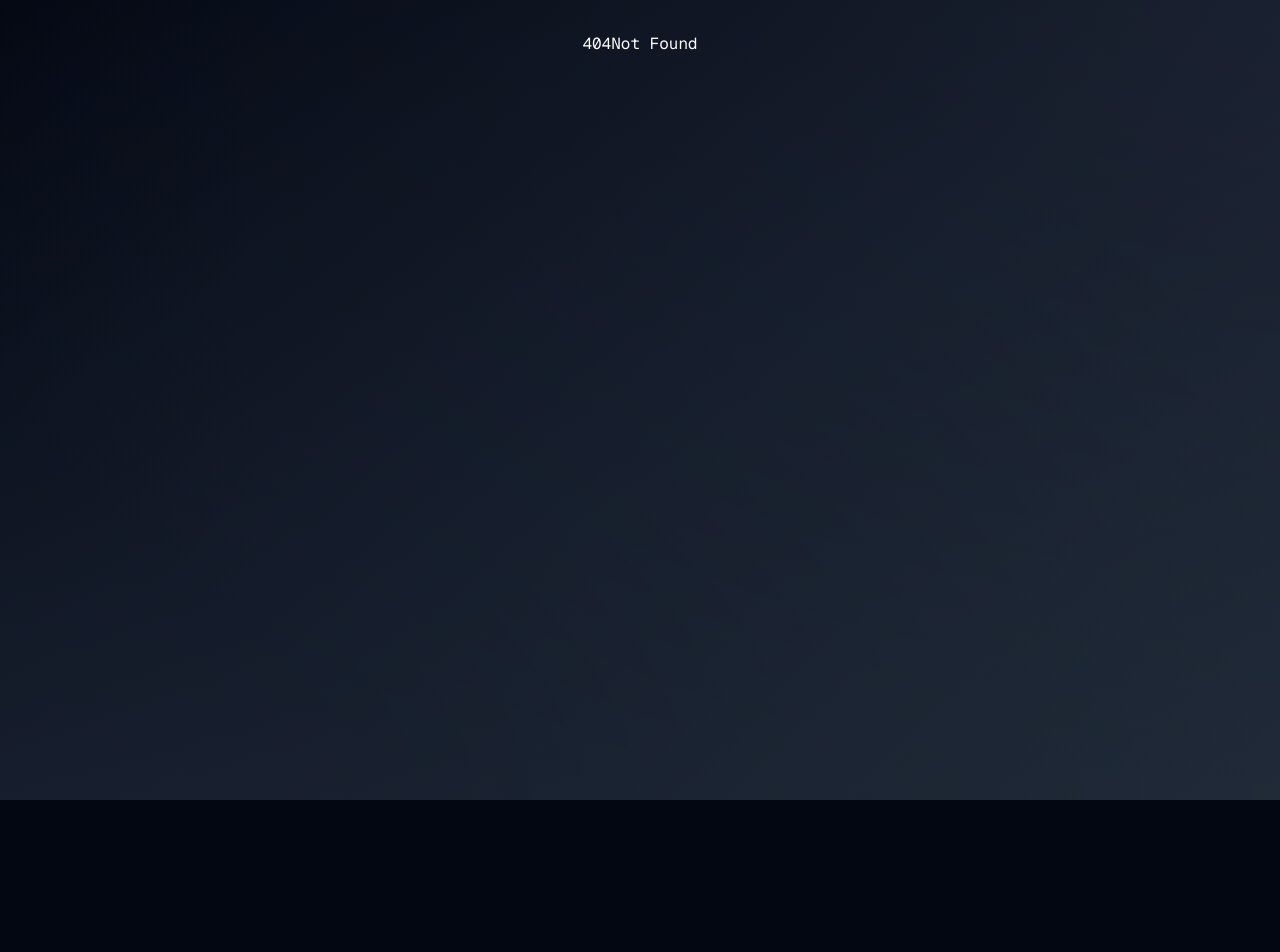
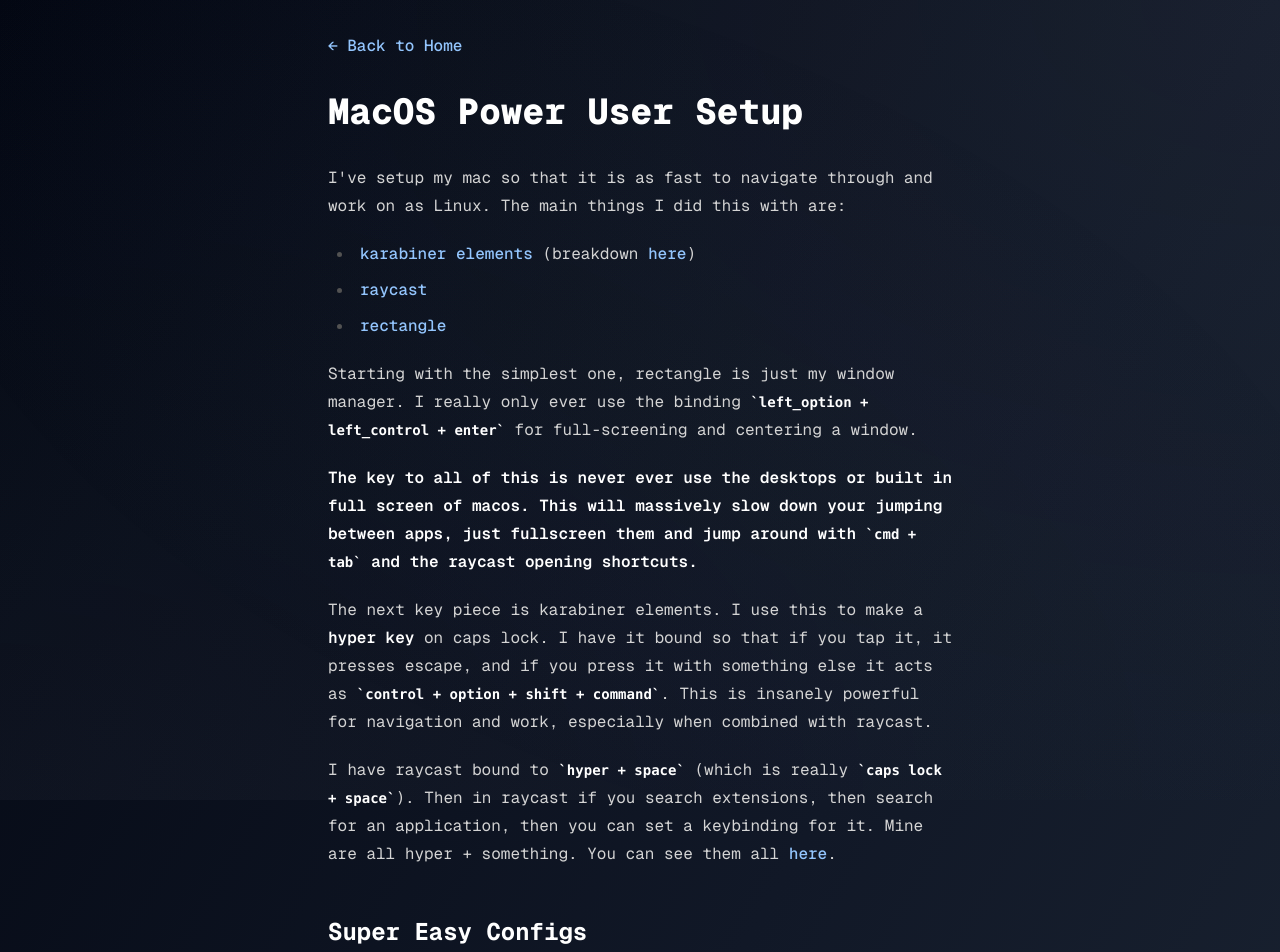
Before and after one commit to bmdavis419/davis7dotsh, a SvelteKit app: page /macos in a window 1280 px wide. Before the commit this address had no page. Shown: the top 952 px of the page. Before the commit the page ends 800 px from the top, so only its background shows below. Built offline with nearby package versions, Linux system fonts and the light colour scheme.

Commit message:
macos stuff is ready

```diff
--- a/src/lib/components/Keyboard.svelte
+++ b/src/lib/components/Keyboard.svelte
@@ -78,7 +78,7 @@
 			{ label: 'Backspace', width: 80 }
 		],
 		[
-			{ label: 'Tab', width: 60 },
+			{ label: 'Tab', width: 60, title: 'control + tab', description: 'Presses control + tab' },
 			{ label: 'Q', width: 40 },
 			{ label: 'W', width: 40, title: 'CMD + W', description: 'Presses cmd + w' },
 			{ label: 'E', width: 40 },
--- a/src/routes/+page.svelte
+++ b/src/routes/+page.svelte
@@ -19,14 +19,19 @@
 			<a href="https://www.youtube.com/@bmdavis419" target="_blank">youtuber</a>, and
 			<a href="https://www.youtube.com/@t3dotgg/videos" target="_blank">theo's manager</a>
 		</p>
-		<p class="m-0">based in SF</p>
+		<p class="m-0 flex items-center gap-1">in san francisco</p>
 
 		<h3>You might be looking for:</h3>
 
 		<p>
-			<a href="/karabiner">My Mac Setup</a>: a collection of resources on how I setup my mac to be a
-			power user's dream. Includes my karabiner config, keyboard shortcuts, tools I used to make my
+			<a href="/macos">My MacOS Setup</a>: a collection of resources on how I setup my mac to be a
+			power user's dream. Includes karabiner config, keyboard shortcuts, tools I used to make my
 			configs, all the programs I use, and more.
+		</p>
+
+		<p>
+			<a href="/karabiner">Karabiner Config</a>: my complete karabiner elements config and a
+			visualizer for all my keybindings.
 		</p>
 
 		<p>
--- a/src/routes/karabiner/+page.svelte
+++ b/src/routes/karabiner/+page.svelte
@@ -27,6 +27,10 @@
 	};
 </script>
 
+<svelte:head>
+	<title>Ben Davis - Karabiner Config</title>
+</svelte:head>
+
 <div class="flex flex-col items-start gap-8">
 	<a href="/" class="text-accent hover:text-accent/80 mb-2 transition-colors">← Back to Home</a>
 	<h2 class="text-primary text-2xl font-semibold">My Karabiner Config</h2>
@@ -53,7 +57,10 @@
 	<p class="text-secondary">Keybindings:</p>
 	<ul class="w-full space-y-2 font-bold">
 		<li class="text-secondary border-border border-b py-2 last:border-b-0">Caps Lock to Hyper</li>
-		<li class="text-secondary border-border border-b py-2 last:border-b-0">Hyper + a to cmd+a</li>
+		<li class="text-secondary border-border border-b py-2 last:border-b-0">
+			Hyper + tab to control + tab
+		</li>
+		<li class="text-secondary border-border border-b py-2 last:border-b-0">Hyper + a to cmd + a</li>
 		<li class="text-secondary border-border border-b py-2 last:border-b-0">
 			Hyper + j/k to pageup/pagedown
 		</li>
--- /dev/null
+++ b/src/routes/macos/+page.svelte
@@ -0,0 +1,175 @@
+<script lang="ts">
+	import { Copy } from 'lucide-svelte';
+	import SocialLinks from '$lib/components/SocialLinks.svelte';
+
+	const ghosttyContent = `---
+description: Help make changes to my terminal emulator
+agent: build
+---
+
+Run "ghostty +show-config --default --docs" to see the full guide on how to configure my terminal emulator ghostty. In this session I want you to help me get it configured. When I tell you to make a change, reference the docs on how to do it, and then write the changes to: "~/Library/Application Support/com.mitchellh.ghostty/config"`;
+
+	const cursorContent = `---
+description: Help fine tune my cursor keybindings
+agent: build
+---
+
+My cursor (vscode) keybindings are located at: "~/Library/Application Support/Cursor/User/keybindings.json". In this session your job is to help me fine tune them.`;
+
+	const tmuxContent = `---
+description: Help fine tune tmux config
+agent: build
+---
+
+My tmux config is located at: ~/.tmux.conf Your job is to make the changes I describe to that config file. Every time you make a change, make sure to end by giving me the command I need to restart my current tmux instance and use the changes immediately`;
+
+	const copyToClipboard = async (content: string) => {
+		try {
+			await navigator.clipboard.writeText(content);
+		} catch (err) {
+			console.error('Failed to copy text: ', err);
+		}
+	};
+</script>
+
+<svelte:head>
+	<title>Ben Davis - MacOS Power User Setup</title>
+	<meta
+		name="description"
+		content="My complete MacOS setup for power user productivity with Karabiner, Raycast, Rectangle, and custom configs"
+	/>
+</svelte:head>
+
+<main class="z-10 px-3 text-center">
+	<article class="prose prose-neutral prose-invert pb-16 text-left">
+		<a href="/" class="text-accent hover:text-accent/80 mb-8 inline-block transition-colors"
+			>← Back to Home</a
+		>
+
+		<h1 class="mb-8">MacOS Power User Setup</h1>
+
+		<p>
+			I've setup my mac so that it is as fast to navigate through and work on as Linux. The main
+			things I did this with are:
+		</p>
+
+		<ul>
+			<li>
+				<a href="https://karabiner-elements.pqrs.org/" target="_blank">karabiner elements</a>
+				(breakdown <a href="/karabiner">here</a>)
+			</li>
+			<li>
+				<a href="https://www.raycast.com/" target="_blank">raycast</a>
+			</li>
+			<li>
+				<a href="https://rectangleapp.com/" target="_blank">rectangle</a>
+			</li>
+		</ul>
+
+		<p>
+			Starting with the simplest one, rectangle is just my window manager. I really only ever use
+			the binding
+			<code>left_option + left_control + enter</code> for full-screening and centering a window.
+		</p>
+
+		<p>
+			<strong
+				>The key to all of this is never ever use the desktops or built in full screen of macos.
+				This will massively slow down your jumping between apps, just fullscreen them and jump
+				around with <code>cmd + tab</code> and the raycast opening shortcuts.</strong
+			>
+		</p>
+
+		<p>
+			The next key piece is karabiner elements. I use this to make a <strong>hyper key</strong> on
+			caps lock. I have it bound so that if you tap it, it presses escape, and if you press it with
+			something else it acts as <code>control + option + shift + command</code>. This is insanely
+			powerful for navigation and work, especially when combined with raycast.
+		</p>
+
+		<p>
+			I have raycast bound to <code>hyper + space</code> (which is really
+			<code>caps lock + space</code>). Then in raycast if you search extensions, then search for an
+			application, then you can set a keybinding for it. Mine are all hyper + something. You can see
+			them all <a href="/karabiner">here</a>.
+		</p>
+
+		<h2>Super Easy Configs</h2>
+
+		<p>
+			When I setup my mac I did a ton of custom stuff for tmux, ghostty, and cursor. I never read
+			any of the configs for any of them, I just ended up making little commands for opencode, then
+			had an AI write them for me. They're not complex, but if you want mine for a reference:
+		</p>
+
+		<h3>ghostty</h3>
+		<p><code>~/.opencode/command/ghostty.md</code></p>
+
+		<div class="relative">
+			<button
+				class="bg-accent text-background absolute right-2 top-2 flex items-center gap-1 rounded px-2 py-1 text-xs font-semibold transition-opacity hover:opacity-80"
+				onclick={() => copyToClipboard(ghosttyContent)}
+			>
+				<Copy size={12} />
+				Copy
+			</button>
+			<pre><code
+					>---
+description: Help make changes to my terminal emulator
+agent: build
+---
+
+Run "ghostty +show-config --default --docs" to see the full guide on how to configure my terminal emulator ghostty. In this session I want you to help me get it configured. When I tell you to make a change, reference the docs on how to do it, and then write the changes to: "~/Library/Application Support/com.mitchellh.ghostty/config"</code
+				></pre>
+		</div>
+
+		<h3>cursor</h3>
+		<p><code>~/.opencode/command/cursor.md</code></p>
+
+		<div class="relative">
+			<button
+				class="bg-accent text-background absolute right-2 top-2 flex items-center gap-1 rounded px-2 py-1 text-xs font-semibold transition-opacity hover:opacity-80"
+				onclick={() => copyToClipboard(cursorContent)}
+			>
+				<Copy size={12} />
+				Copy
+			</button>
+			<pre><code
+					>---
+description: Help fine tune my cursor keybindings
+agent: build
+---
+
+My cursor (vscode) keybindings are located at: "~/Library/Application Support/Cursor/User/keybindings.json". In this session your job is to help me fine tune them.</code
+				></pre>
+		</div>
+
+		<h3>tmux</h3>
+		<p><code>~/.opencode/command/tmux.md</code></p>
+
+		<div class="relative">
+			<button
+				class="bg-accent text-background absolute right-2 top-2 flex items-center gap-1 rounded px-2 py-1 text-xs font-semibold transition-opacity hover:opacity-80"
+				onclick={() => copyToClipboard(tmuxContent)}
+			>
+				<Copy size={12} />
+				Copy
+			</button>
+			<pre><code
+					>---
+description: Help fine tune tmux config
+agent: build
+---
+
+My tmux config is located at: ~/.tmux.conf Your job is to make the changes I describe to that config file. Every time you make a change, make sure to end by giving me the command I need to restart my current tmux instance and use the changes immediately</code
+				></pre>
+		</div>
+
+		<p>
+			Just drop these in and then start opencode in the root directory and you can do <code
+				>/tmux</code
+			> to customize your tmux config without having to deal with figuring out yet another config setup.
+		</p>
+	</article>
+	<SocialLinks />
+</main>
```
